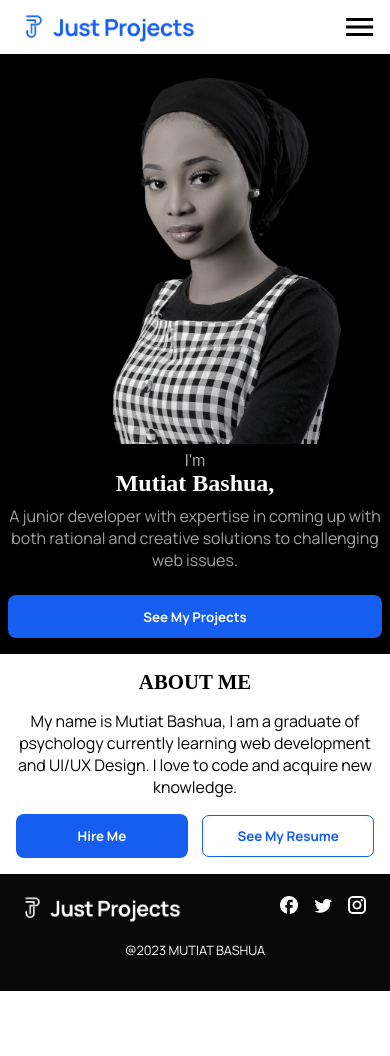
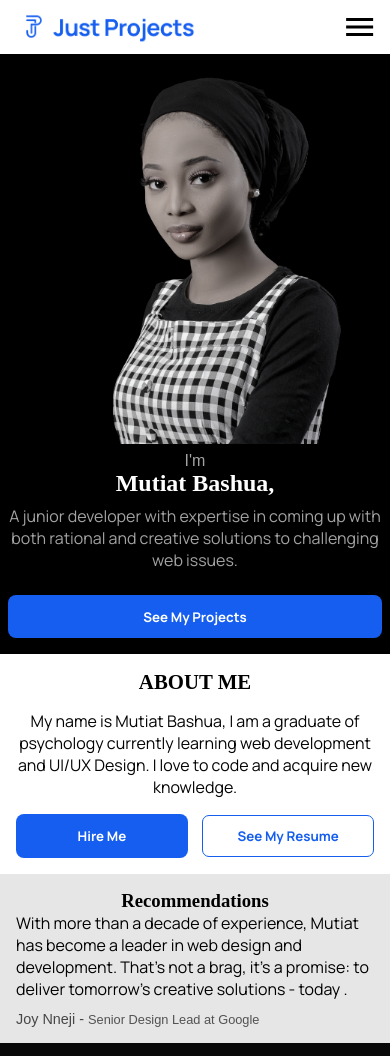
Before and after one commit to MutiatBash/bio, a plain HTML site: page index.html in a window 390 px wide. Shown: the top 1056 px of the page. Before the commit the page ends 991 px from the top, so only its background shows below. Drawn offline with Linux system fonts and the light colour scheme; a web font is replaced by a local one.

Commit message:
added recommendations

```diff
--- a/index.html
+++ b/index.html
@@ -53,6 +53,22 @@
           </div>
         </div>
       </div>
+      <div id="recommend">
+        <div class="recimg">
+          <img src="./images/recommendation.png" alt="" />
+        </div>
+        <div class="rectext">
+          <h3>Recommendations</h3>
+          <p>
+            With more than a decade of experience, Mutiat has become a leader in
+            web design and development. That's not a brag, it's a promise: to
+            deliver tomorrow's creative solutions - today .
+          </p>
+          <p class="joy">
+            Joy Nneji - <small>Senior Design Lead at Google</small>
+          </p>
+        </div>
+      </div>
     </main>
     <footer>
       <div class="footer">
--- a/style.css
+++ b/style.css
@@ -125,7 +125,8 @@ nav ul li {
   font-family: "Manrope";
 }
 h1,
-h2 {
+h2,
+h3 {
   font-family: "Halant", serif;
   /* font-weight: 500; */
 }
@@ -155,6 +156,37 @@ h2 {
   font-family: "Manrope";
   font-size: 1.5rem;
   color: rgb(3, 3, 3);
+}
+#recommend {
+  display: flex;
+  position: relative;
+  padding: 3rem 7rem 7rem 7rem;
+  background-color: rgba(230, 230, 230, 1);
+}
+.recimg img {
+  width: 57%;
+}
+.rectext {
+  width: 47%;
+  height: 62%;
+  display: flex;
+  flex-direction: column;
+  justify-content: space-between;
+  padding: 3rem 2rem 6rem 2rem;
+  z-index: 1;
+  position: absolute;
+  right: 8%;
+  top: 30%;
+  background-color: rgb(252, 252, 252);
+  font-family: "Manrope";
+  font-size: 1.4rem;
+}
+.rectext p.joy {
+  font-family: "Halant", sans-serif;
+}
+.rectext p small {
+  color: rgba(82, 82, 82, 1);
+  font-size: 0.8rem;
 }
 .footer {
   padding: 0.8rem 7rem;
@@ -261,6 +293,34 @@ h2 {
     padding: 1rem 0;
     flex-grow: 1;
   }
+  #recommend {
+    padding: 1rem;
+  }
+  .recimg img {
+    display: none;
+  }
+  .rectext {
+    width: 100%;
+    display: flex;
+    background-color: transparent;
+    flex-direction: column;
+    justify-content: space-between;
+    align-items: center;
+    right: 0;
+    padding: 0;
+    font-size: 1rem;
+    position: relative;
+  }
+  .rectext p.joy {
+    padding-top: 0.7rem;
+    text-align: left;
+    color: rgb(70, 70, 70);
+    font-size: 0.9rem;
+    align-self: flex-start;
+  }
+  .rectext p small {
+    font-size: 0.8rem;
+  }
   .footer {
     flex-wrap: wrap;
     padding: 1rem;
```
Also changed, not shown: images/recommendation.png (added).
